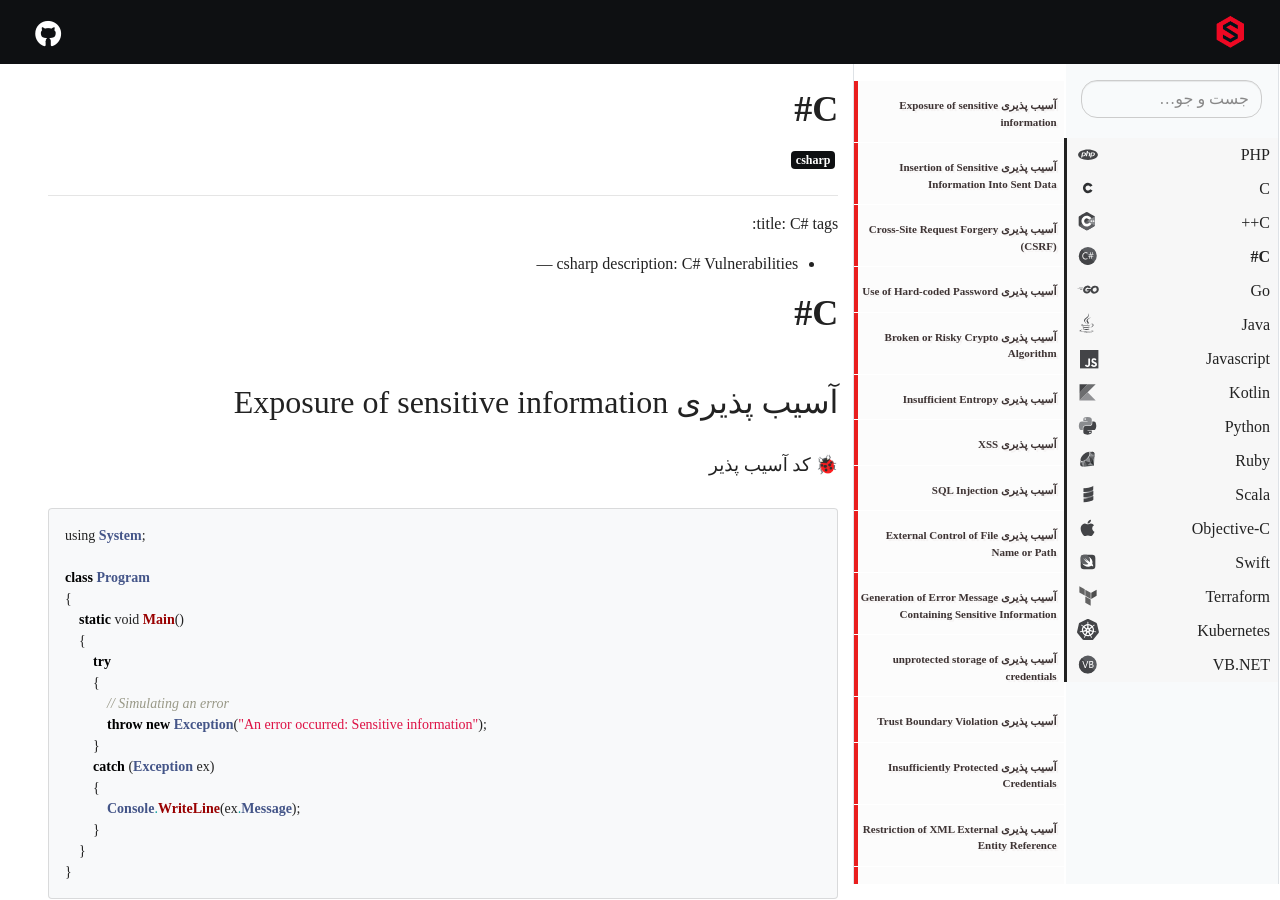
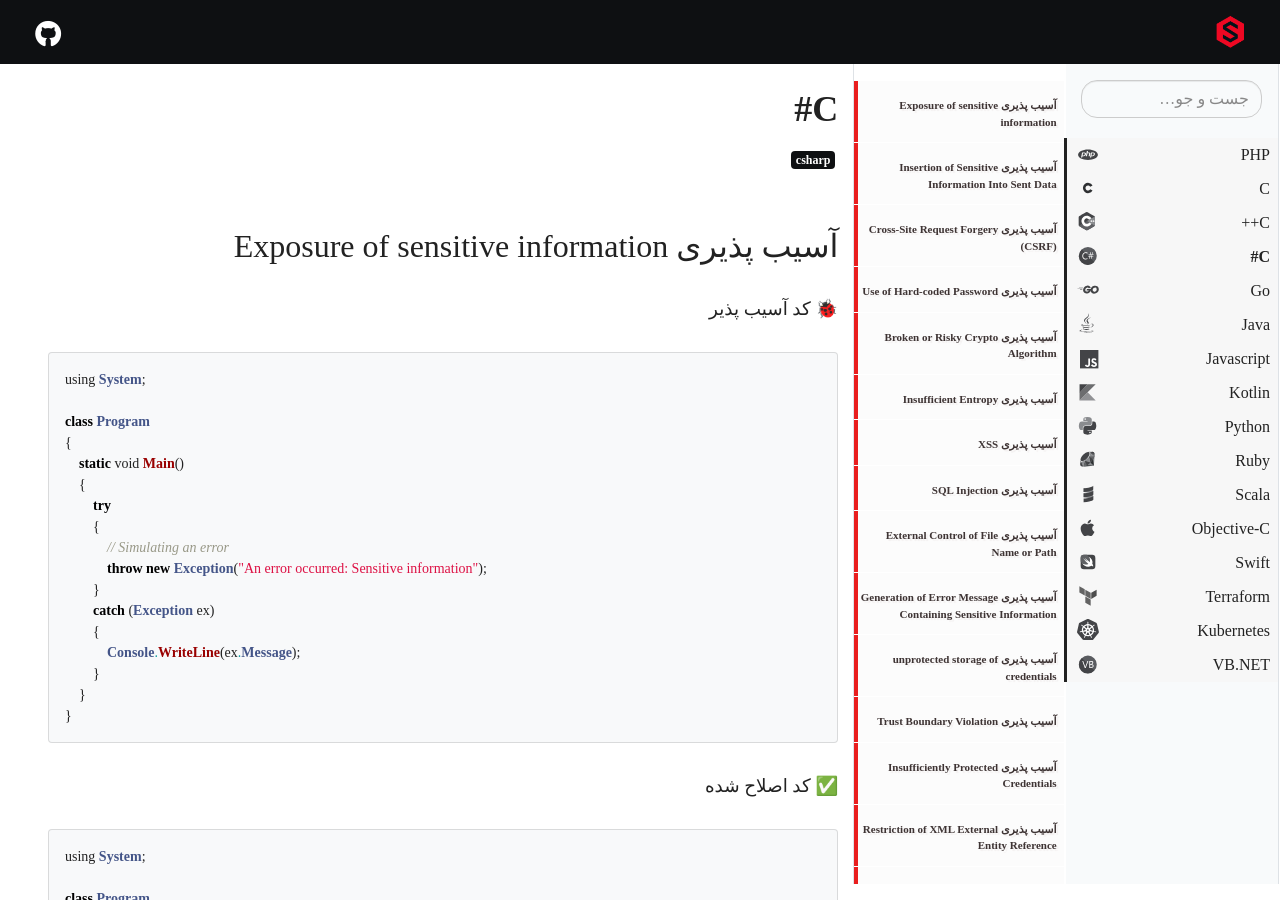
Before and after one commit to securec0ding/securec0ding.github.io, a Jekyll site: the page built from _docs/csharp.md, in a window 1280 px wide and 900 px high. Built offline with Jekyll 4.4.1, drawn with Linux system fonts in a browser that asks for light colours; some web fonts are replaced.

Commit message:
Update csharp.md

```diff
--- a/_docs/csharp.md
+++ b/_docs/csharp.md
@@ -7,14 +7,6 @@ description: C# Vulnerabilities
 
 # C#
 
----
-title: C#
-tags:
- - csharp
-description: C# Vulnerabilities
----
-
-# C#
 
 
 
```
